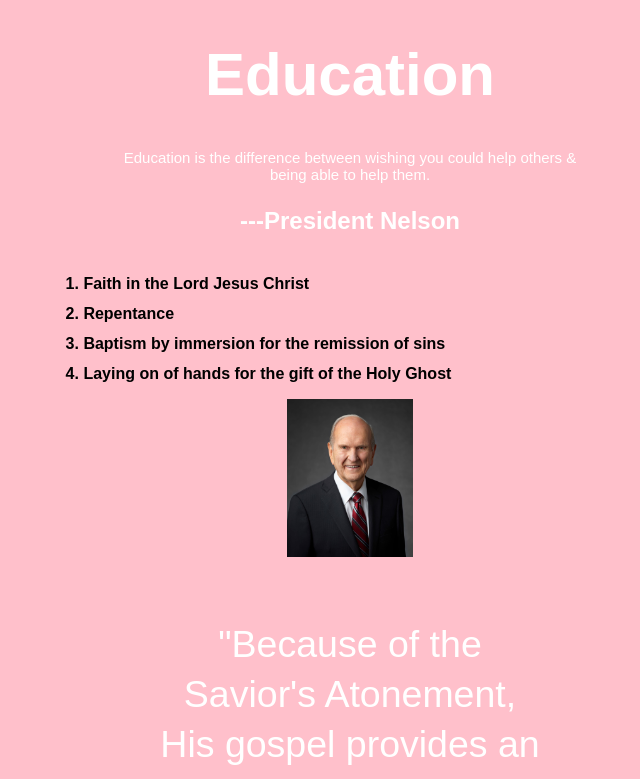
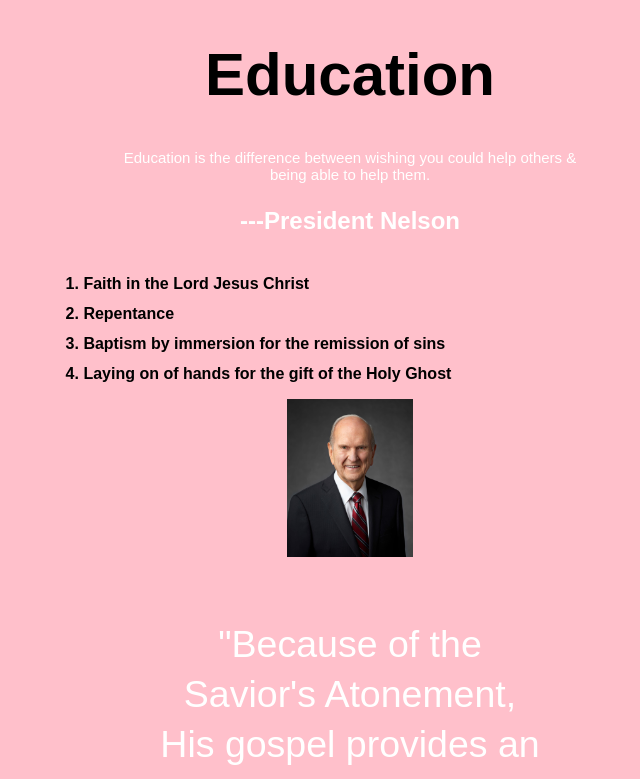
Before and after one commit to mignrod/wdd130, a plain HTML site: page challenge4/index.html in a window 1280 px wide. In both pictures the pointer is over the element "Education". Shown: the top 779 px of the page, without its empty margins (290-930 px from the left). Drawn offline with Linux system fonts and the light colour scheme.

Commit message:
change 2 hover

```diff
--- a/challenge4/styles/educationchallenge.css
+++ b/challenge4/styles/educationchallenge.css
@@ -11,8 +11,7 @@ h1 {
 
 }
 
-a:hover {
-    background-color: white;
+h1:hover {
     color: black;
 }
 
```
